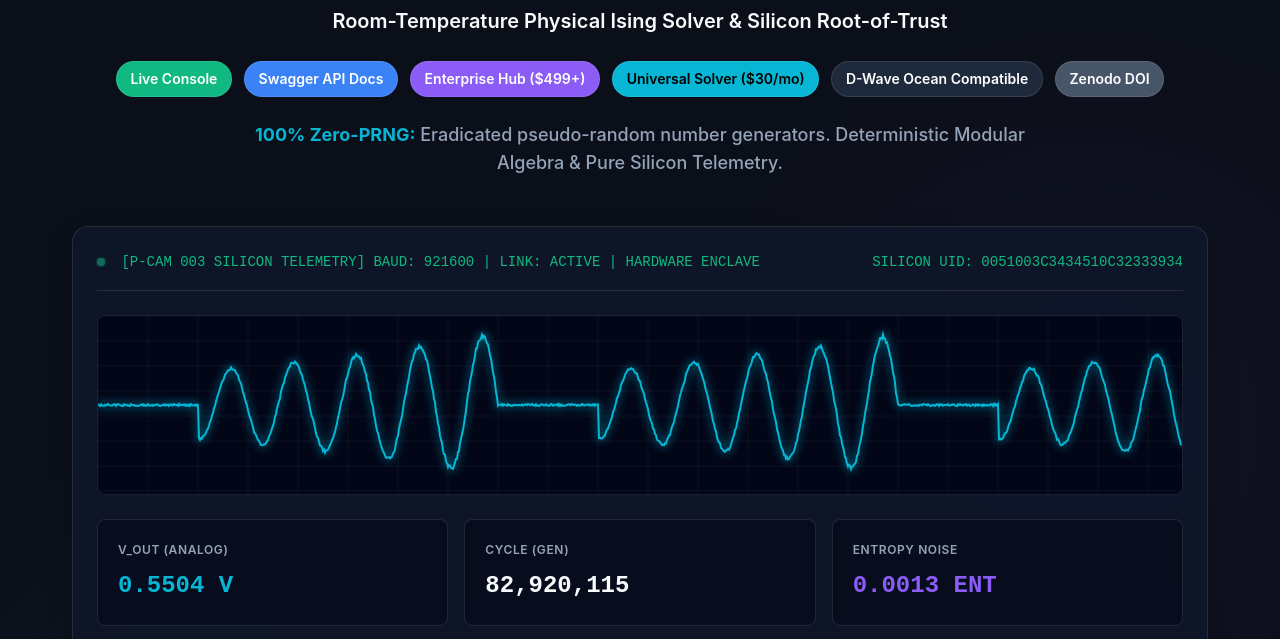
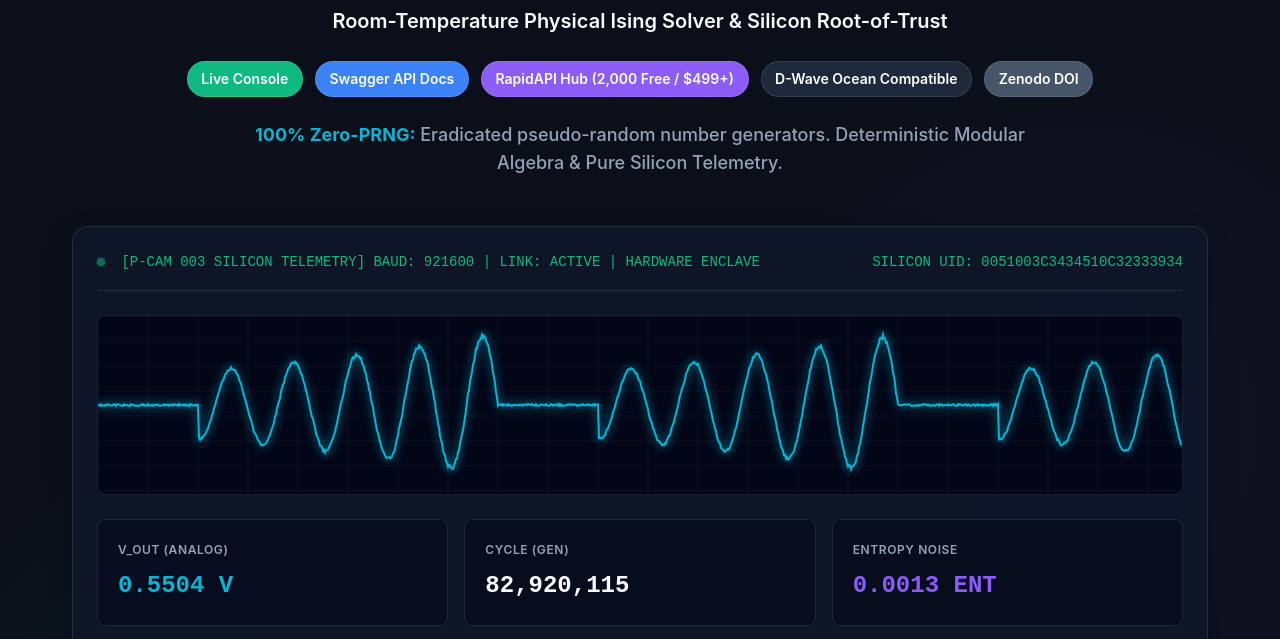
Before and after one commit to neoma-pcam/pcam-live, a plain HTML site: page index.html in a window 1280 px wide. Shown: the part 99-738 px from the top of the page. Drawn offline with Linux system fonts and the light colour scheme; no server answers.

Commit message:
docs(web): consolidate to single RapidAPI hub with 2,000 free requests

```diff
--- a/index.html
+++ b/index.html
@@ -420,8 +420,7 @@
         <div class="badges">
             <a href="https://neoma-pcam.com" class="badge badge-emerald" target="_blank">Live Console</a>
             <a href="https://api.neoma-pcam.com/docs" class="badge badge-blue" target="_blank">Swagger API Docs</a>
-            <a href="https://rapidapi.com/shs15199702/api/neoma-p-cam-hyper-physical-control" class="badge badge-purple" target="_blank">Enterprise Hub ($499+)</a>
-            <a href="https://rapidapi.com/shs15199702/api/gp-pcam-universal-physical-solver" class="badge badge-cyan" target="_blank">Universal Solver ($30/mo)</a>
+            <a href="https://rapidapi.com/shs15199702/api/neoma-p-cam-hyper-physical-control" class="badge badge-purple" target="_blank">RapidAPI Hub (2,000 Free / $499+)</a>
             <a href="https://github.com/neoma-pcam/pcam-live/tree/main/pcam-sampler" class="badge badge-dark" target="_blank">D-Wave Ocean Compatible</a>
             <a href="https://doi.org/10.5281/zenodo.23644655" class="badge badge-gray" target="_blank">Zenodo DOI</a>
         </div>
@@ -642,7 +641,7 @@
             id: 'universal',
             name: 'Universal Core',
             endpoint: '/v1/solve-universal-equilibrium',
-            rapidapi: 'https://rapidapi.com/shs15199702/api/gp-pcam-universal-physical-solver',
+            rapidapi: 'https://rapidapi.com/shs15199702/api/neoma-p-cam-hyper-physical-control',
             payload: { "flux_potential_v": 1.245, "gradient_velocity": 0.05, "gradient_acceleration": 9.81, "active_strain": 0.002 },
             response: { "status": "hardware_active", "domain": "Universal-Equilibrium", "zeta": 0.9981, "hardware_reflex_ms": 0.0066, "telemetry": { "v_out_measured_v": 0.5504 } }
         },
```
Also changed, not shown: README.md.
